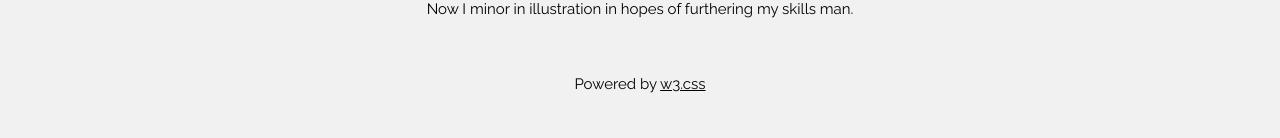
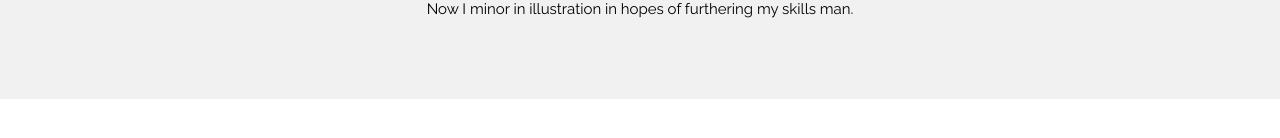
Before and after one commit to Levtrix3/Core_Interaction_Sora_Wong, a website: page projects/css-grid-2.html in a window 1280 px wide. Shown: the part 2441-2579 px from the top of the page. After the commit the page ends 2540 px from the top, so only its background shows below. Drawn offline with nearby package versions, Linux system fonts and the light colour scheme.

Commit message:
Update css-grid-2.html

```diff
--- a/projects/css-grid-2.html
+++ b/projects/css-grid-2.html
@@ -44,10 +44,7 @@ body {font-family: "Raleway", Arial, sans-serif}
   <img src="../img/ME BITCH.jpg" class="w3-image w3-padding-32" width="300" height="300">
   <form style="margin:auto;width:60%" action="/action_page.php" target="_blank">
     <p> I've just recently started digital illustration. My first one had originally been a study on teeth which I had done conveniently on my ipad in order to conserve paint and out of broedom, I ended up finishing it into a portrait. Now I minor in illustration in hopes of furthering my skills man.</p>
-
   </form>
-  <br>
-  <p>Powered by <a href="https://www.w3schools.com/w3css/default.asp" target="_blank" class="w3-hover-text-green">w3.css</a></p>
 </footer>
 
 </body>
```
